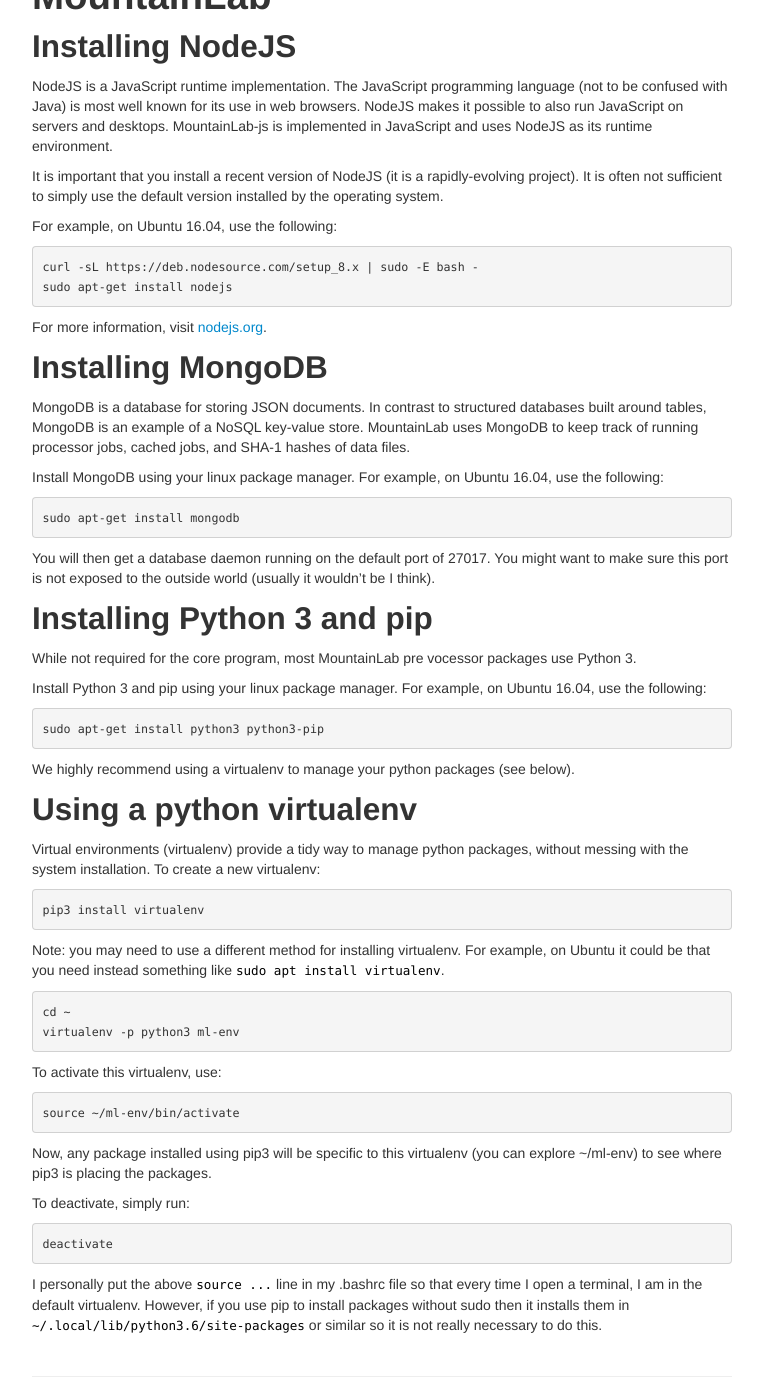
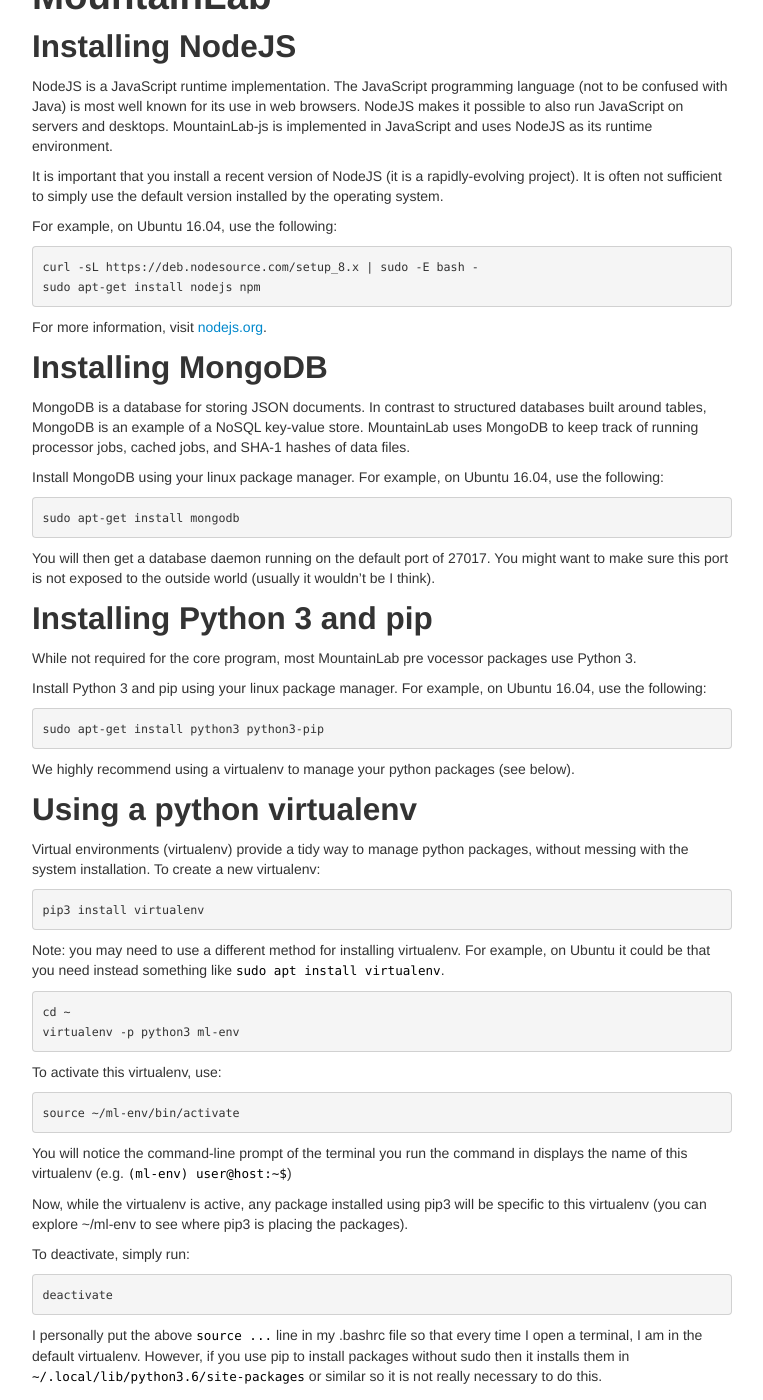
Before and after one commit to flatironinstitute/mountainlab-js, a Jekyll site: the page built from docs/prerequisites.md, in a window 1280 px wide and 1400 px high, scrolled down 226 px. Shown: the whole window, without its empty margins (258-1021 px from the left). Built offline with Jekyll 4.4.1, drawn with Linux system fonts in a browser that asks for light colours; our own code applies the rules of GitHub Pages for plain Markdown files.

Commit message:
Installation docs update

````diff
--- a/docs/prerequisites.md
+++ b/docs/prerequisites.md
@@ -9,7 +9,7 @@
 For example, on Ubuntu 16.04, use the following:
 ```
 curl -sL https://deb.nodesource.com/setup_8.x | sudo -E bash -
-sudo apt-get install nodejs
+sudo apt-get install nodejs npm
 ```
 
 For more information, visit [nodejs.org](https://nodejs.org).
@@ -57,7 +57,9 @@
 source ~/ml-env/bin/activate
 ```
 
-Now, any package installed using pip3 will be specific to this virtualenv (you can explore ~/ml-env) to see where pip3 is placing the packages.
+You will notice the command-line prompt of the terminal you run the command in displays the name of this virtualenv (e.g. `(ml-env) user@host:~$`)
+
+Now, while the virtualenv is active, any package installed using pip3 will be specific to this virtualenv (you can explore ~/ml-env to see where pip3 is placing the packages).
 
 To deactivate, simply run:
 
````
